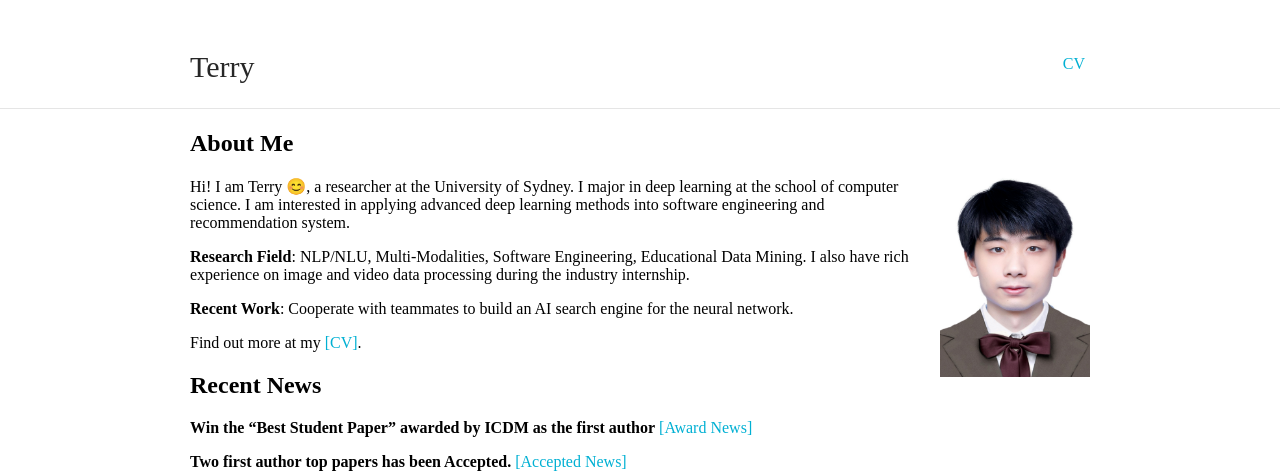
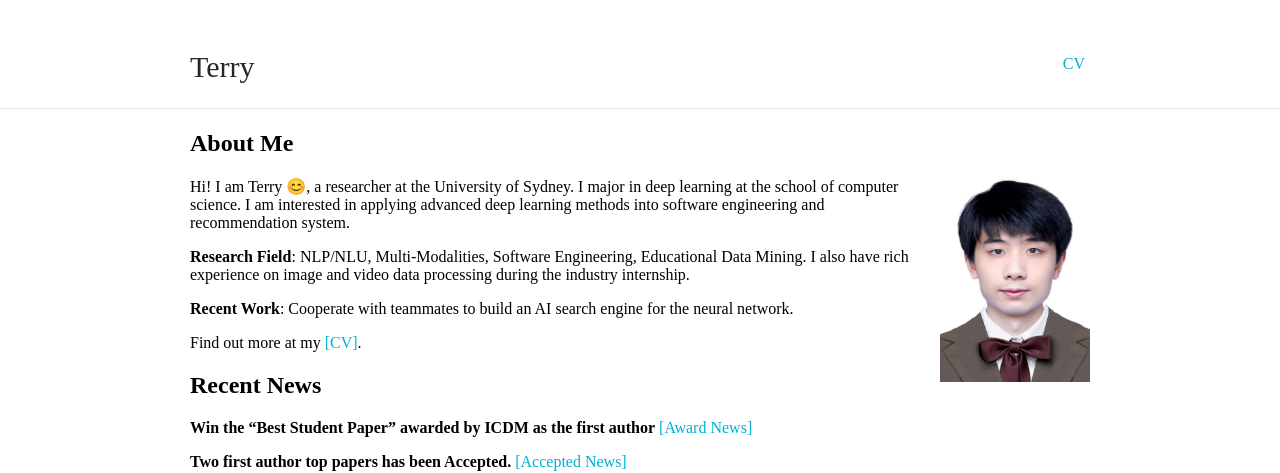
Before and after one commit to TerryPei/Terry000.github.io-1, a Jekyll site: the page built from index.md, in a window 1280 px wide. Shown: the top 473 px of the page. Built offline with Jekyll 4.4.1, drawn with Linux system fonts in a browser that asks for light colours; our own code applies the rules of GitHub Pages for plain Markdown files.

Commit message:
Update typography.scss

```diff
--- a/_sass/typography.scss
+++ b/_sass/typography.scss
@@ -37,7 +37,7 @@
         font-style: italic;
     }
     .profile-picture {
-        height: 210px;
+        height: 215px;
         width: 150px;
         position: relative;
         margin: -10px 0 0 15px;
```
